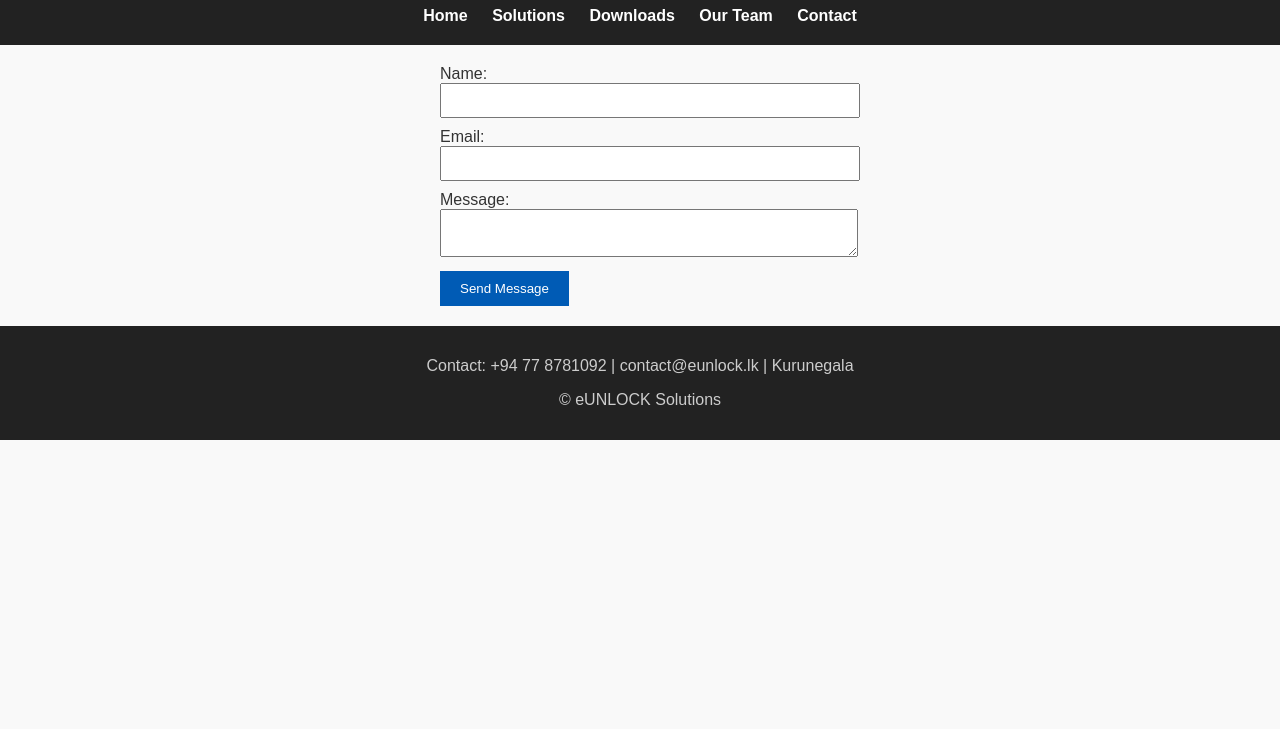
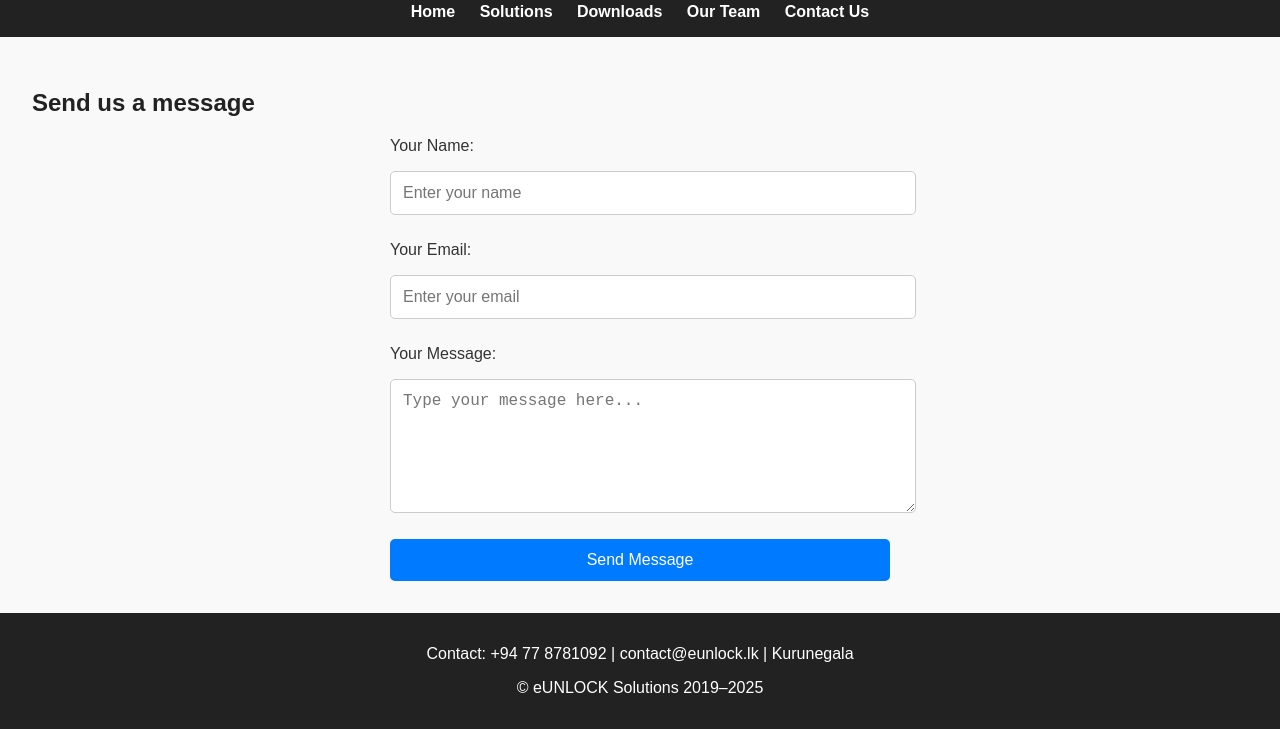
Before and after one commit to Pahan305/website-trial, a plain HTML site: page contact.html in a window 1280 px wide. Shown: the part 93-822 px from the top of the page. Before the commit the page ends 800 px from the top, so only its background shows below. Drawn offline with Linux system fonts and the light colour scheme.

Commit message:
Update contact.html

```diff
--- a/contact.html
+++ b/contact.html
@@ -3,9 +3,55 @@
 <head>
   <meta charset="UTF-8" />
   <meta name="viewport" content="width=device-width, initial-scale=1" />
-  <title>Contact Us – eUNLOCK</title>
+  <title>Contact Us – eUNLOCK Solutions</title>
   <link rel="stylesheet" href="style.css" />
   <link rel="icon" href="favicon.ico" />
+  <style>
+    body {
+      font-family: sans-serif;
+      margin: 0;
+      padding: 0;
+    }
+    header, footer {
+      background: #222;
+      color: white;
+      text-align: center;
+      padding: 1rem;
+    }
+    nav a {
+      margin: 0 10px;
+      color: white;
+      text-decoration: none;
+    }
+    main {
+      padding: 2rem;
+    }
+    form {
+      max-width: 500px;
+      margin: 0 auto;
+      display: flex;
+      flex-direction: column;
+      gap: 1rem;
+    }
+    input, textarea {
+      padding: 0.75rem;
+      font-size: 1rem;
+      border: 1px solid #ccc;
+      border-radius: 5px;
+    }
+    button {
+      padding: 0.75rem;
+      font-size: 1rem;
+      background-color: #007bff;
+      color: white;
+      border: none;
+      border-radius: 5px;
+      cursor: pointer;
+    }
+    button:hover {
+      background-color: #0056b3;
+    }
+  </style>
 </head>
 <body>
   <header>
@@ -15,26 +61,29 @@
       <a href="features.html">Solutions</a>
       <a href="downloads.html">Downloads</a>
       <a href="team.html">Our Team</a>
-      <a href="contact.html">Contact</a>
+      <a href="contact.html">Contact Us</a>
     </nav>
   </header>
+
   <main>
+    <h2>Send us a message</h2>
     <form action="https://formspree.io/f/meokbzle" method="POST">
-      <label for="name">Name:</label>
-      <input type="text" name="name" required />
+      <label for="name">Your Name:</label>
+      <input type="text" id="name" name="name" placeholder="Enter your name" required />
 
-      <label for="email">Email:</label>
-      <input type="email" name="email" required />
+      <label for="email">Your Email:</label>
+      <input type="email" id="email" name="email" placeholder="Enter your email" required />
 
-      <label for="message">Message:</label>
-      <textarea name="message" required></textarea>
+      <label for="message">Your Message:</label>
+      <textarea id="message" name="message" rows="6" placeholder="Type your message here..." required></textarea>
 
       <button type="submit">Send Message</button>
     </form>
   </main>
+
   <footer>
     <p>Contact: +94 77 8781092 | contact@eunlock.lk | Kurunegala</p>
-    <p>© eUNLOCK Solutions</p>
+    <p>© eUNLOCK Solutions 2019–2025</p>
   </footer>
 </body>
 </html>
```
